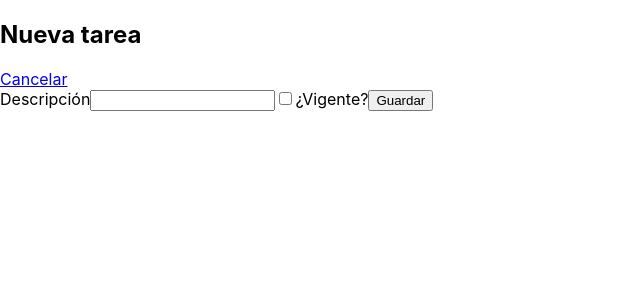
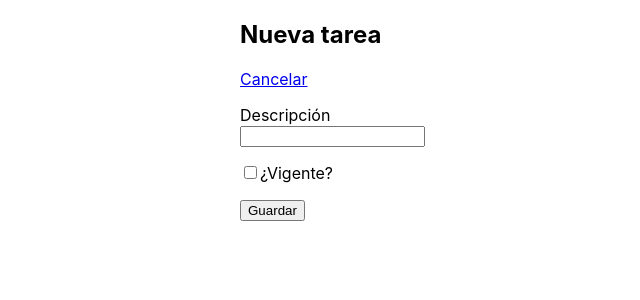
Before and after one commit to keilermora/registro-tareas-front, a React (Create React App) app: page /tarea/0 in a window 1280 px wide. Shown: the top 300 px of the page, without its empty margins (0-640 px from the left). Built offline with nearby package versions, Linux system fonts and the light colour scheme.

Commit message:
agrega estilos css

```diff
--- /dev/null
+++ b/src/pages/Inicio/Inicio.css
@@ -0,0 +1,18 @@
+.page-inicio {
+  max-width: 800px;
+  margin: 0 auto;
+}
+
+.page-inicio table th,
+.page-inicio table td {
+  padding-right: 16px;
+}
+
+.page-inicio table th:last-of-type,
+.page-inicio table td:last-of-type {
+  padding-right: 0;
+}
+
+.page-inicio table button {
+  margin-left: 16px;
+}
--- a/src/pages/Inicio/Inicio.jsx
+++ b/src/pages/Inicio/Inicio.jsx
@@ -2,6 +2,7 @@ import React, { Component } from 'react';
 import { Link } from 'react-router-dom';
 import { connect } from 'react-redux';
 import { setCargando } from '../../redux/actions';
+import './Inicio.css';
 
 class Inicio extends Component {
   constructor(props) {
@@ -62,7 +63,7 @@ class Inicio extends Component {
       return <div>Cargando...</div>;
     } else {
       return (
-        <section>
+        <section className='page-inicio'>
         <h1>Registro de tareas</h1>
         <Link to={'tarea/0'}>
           Nueva tarea
--- /dev/null
+++ b/src/pages/Tarea/Tarea.css
@@ -0,0 +1,13 @@
+.page-tarea {
+  max-width: 800px;
+  margin: 0 auto;
+}
+
+.page-tarea form {
+  display: flex;
+  flex-direction: column;
+}
+
+.page-tarea form > * {
+  padding-top: 16px;
+}
--- a/src/pages/Tarea/Tarea.jsx
+++ b/src/pages/Tarea/Tarea.jsx
@@ -2,6 +2,7 @@ import React, { Component } from 'react';
 import { Link } from 'react-router-dom';
 import { connect } from 'react-redux';
 import { setCargando } from '../../redux/actions';
+import './Tarea.css';
 
 class Tarea extends Component {
   constructor(props) {
@@ -96,7 +97,7 @@ class Tarea extends Component {
       return <div>Cargando...</div>;
     } else {
       return (
-        <section>
+        <section className="page-tarea">
           <h1>
             {!identificador ? 'Nueva tarea' : `Editar tarea N°${identificador}`}
           </h1>
@@ -105,13 +106,19 @@ class Tarea extends Component {
           </Link>
 
           <form onSubmit={this.handleSubmit}>
-            <label htmlFor="descripcion">Descripción</label>
-            <input id="descripcion" name="descripcion" type="text" value={descripcion} onChange={this.handleInputChange} required minLength={1} maxLength={255}/>
+            <label>
+              Descripción<br/>
+              <input name="descripcion" type="text" value={descripcion} onChange={this.handleInputChange} required minLength={1} maxLength={255}/>
+            </label>
 
-            <input type="checkbox" name="vigente" id="vigente" checked={vigente} onChange={this.handleInputChange}/>
-            <label htmlFor="vigente">¿Vigente?</label>
+            <label>
+              <input type="checkbox" name="vigente" checked={vigente} onChange={this.handleInputChange}/>
+              ¿Vigente?
+            </label>
 
-            <button type="submit">Guardar</button>
+            <div>
+              <button type="submit">Guardar</button>
+            </div>
           </form>
         </section>
       );
```
